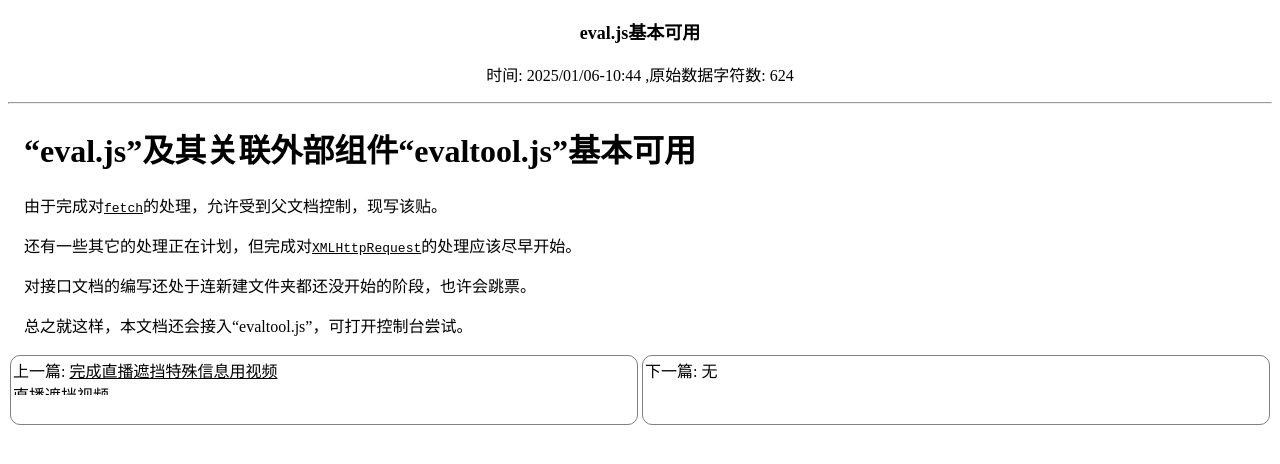
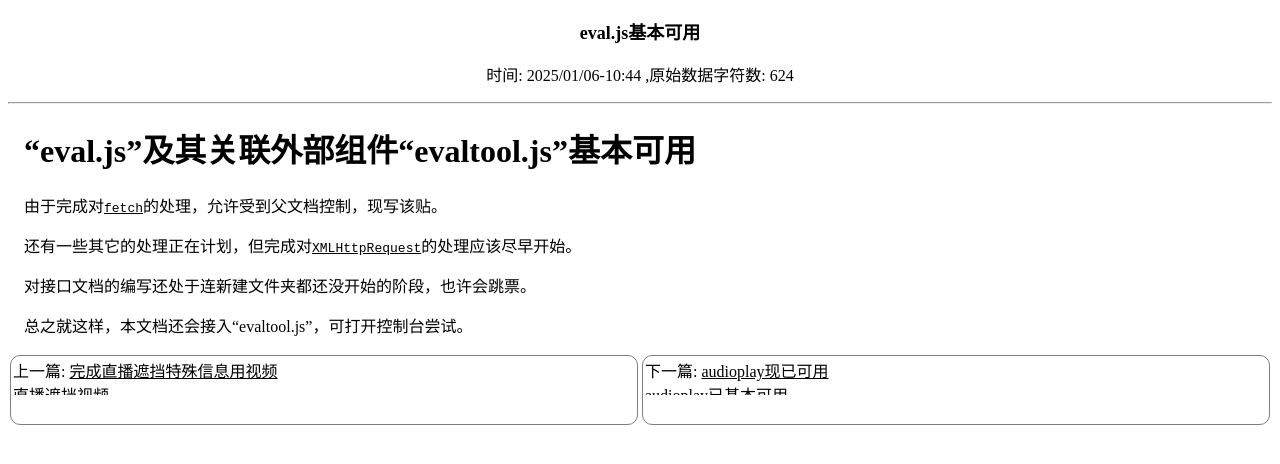
Before and after one commit to pskdje/pskdje.github.io, a Jekyll site: the page built from _posts/2025-01-06-evaljsoktest.md, in a window 1280 px wide. Shown: the top 464 px of the page. Built offline with Jekyll 4.4.1, drawn with Linux system fonts in a browser that asks for light colours; our own code applies the rules of GitHub Pages for plain Markdown files; some of the changed lines change nothing that is shown.

Commit message:
添加文章，微调配置和自述文件

```diff
--- a/_config.yml
+++ b/_config.yml
@@ -7,7 +7,7 @@
 permalink: /posts/:categories/:year/:month/:day/:title:output_ext
 
 # 单个分页内最大文章数量
-paginate: 3
+paginate: 10
 
 # 分页链接
 paginate_path: posts/list/:num
--- /dev/null
+++ b/_posts/2025-01-13-audioplay.md
@@ -0,0 +1,54 @@
+---
+title: audioplay现已可用
+time: 2025/01/13-16:08
+---
+
+# audioplay已基本可用
+
+写本文的时候已是[0.3.4](/docs/changelog.html?href=audioplay.html)，主要功能基本上都可用。
+
+部署在本网站的audioplay的call功能会无法访问网络，由于 Github Page 是静态服务器，且配置的参数是将请求转发到12000端口，这将会导致无法访问。
+
+解决办法为在控制台输入`deval.setEnv({network:{mode:"default"}})`使用默认的请求组件。这也意味着你将会受到安全限制。
+
+以后可能会考虑其它功能。
+
+## 数据
+
+数据结构的基础就是一个个的播放列表文件，文件采用JSON格式，另附有对应的[JSON Schema 符号表](/assets/symbol/JSON_Schema/playlist.schema.json)可用。
+
+在加载数据文件前想一想：这个文件是否是你想要的，是不是可信来源的，是不是用文本编辑器打开确认过是安全的。
+
+由于audioplay允许在一定的情况下修改UI文本，所以才会导致这些隐患。
+
+以后可能会对数据文件开放更多的功能，所以永远需要验证数据文件的安全性。
+
+同时audioplay接受通过URL查询参数来自动加载数据文件，请务必确认查询参数是否信任（虽然你可能看不懂，如果看不懂干脆直接不要访问），特别是`href`和`lang`，详见其它段落。
+
+如果播放列表为空但有其它的有效数据，依旧会加载，只是不会播放而已。因此你可以提前加载一些东西，例如`call`调用表作为库，提前加载I18N来看得懂文本。
+
+## URL查询参数
+
+### `href`
+
+可以使用多个`href`参数来加载数据文件，程序会按顺序进行请求，按响应顺序异步加载。
+
+**注意：** `href`参数可以加载任何位置的文件，只要能通过浏览器安全检查。
+
+### `lang`
+
+这个目的是提供国际化功能，通过拼合`playlist/${lang参数的数据}.i18n.json`来产生链接。将会在`href`之后进行请求。
+
+虽然URL是拼合的，但并不代表一定安全。
+
+## 试用
+
+在点击前先鼠标悬停或者手机上长按看看链接（部分浏览器可能没有链接显示功能），虽然本文提供的链接是较为安全的，但还是建议检查。
+
+[普通的直接查看页面](/assets/audioplay.html) 此时只会加载基本页面，没有什么会播放。
+
+[加载UI文本（利用lang参数）](/assets/audioplay.html?lang=live) 这个示例只会把“正在播放”改为“背景音乐”。
+
+[加载默认调用依赖](/assets/audioplay.html?href=playlist%2Fau_call.json) 这个示例会加载一些调用依赖，想要播放还是需要自己加载文件。
+
+[把上面的示例都加载](/assets/audioplay.html?lang=live&href=playlist%2Fau_call.json) 加载了`lang`和`href`的示例。
```
Also changed, not shown: README.md.
